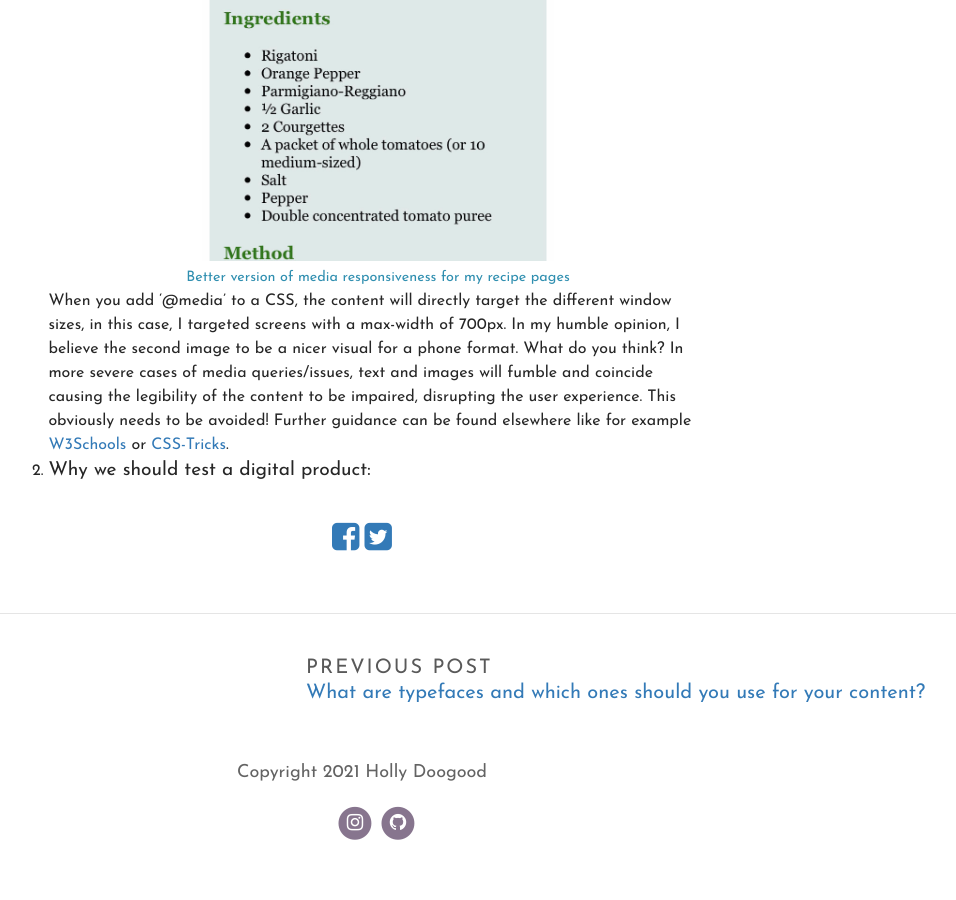
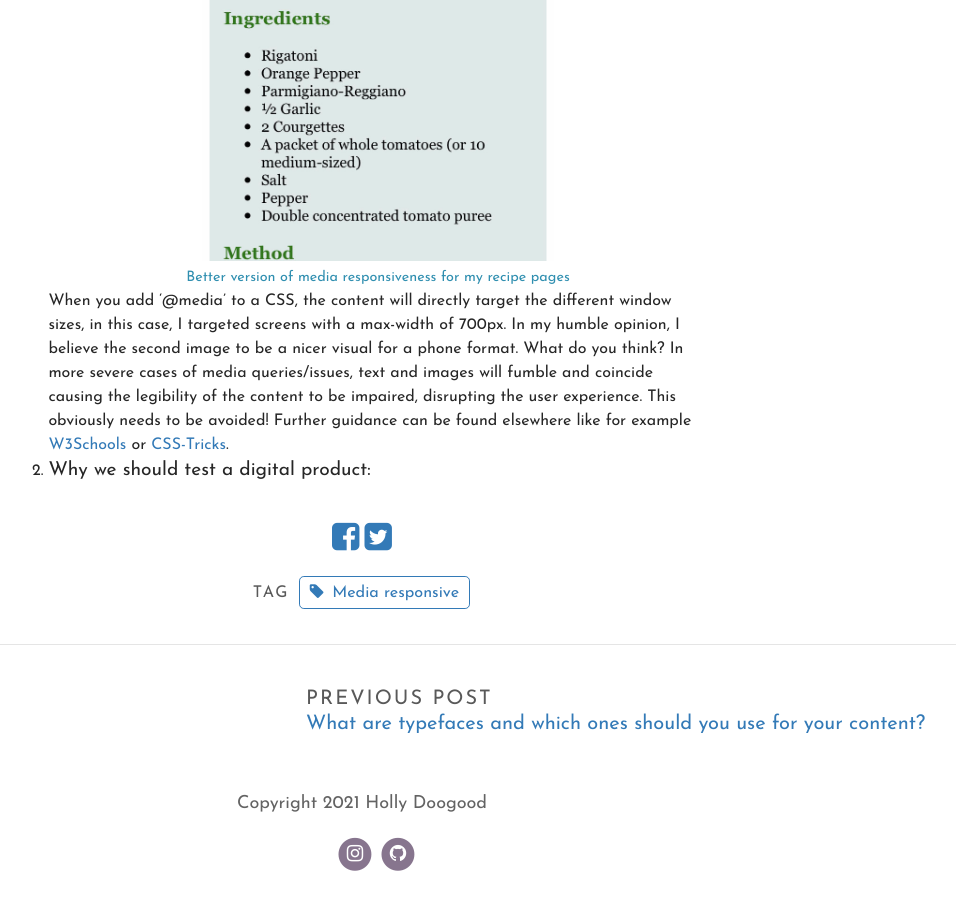
Before and after one commit to Hol1999/Hollyrecipewebsite, a Jekyll site: the page built from _posts/2021-02-26-why-a-digital-product-should-be-media-responsive-and-how-to-implement-this.md, in a window 1280 px wide and 900 px high, scrolled down 1861 px. Shown: the whole window, without its empty margins (278-1234 px from the left). Built offline with Jekyll 4.4.1, drawn with Linux system fonts in a browser that asks for light colours; some web fonts are replaced; before the commit the page ends 2730 px from its top, so only the background shows below that.

Commit message:
Update Post “2021-02-26-why-a-digital-product-should-be-media-responsive-and-how-to-implement-this”

```diff
--- a/_posts/2021-02-26-why-a-digital-product-should-be-media-responsive-and-how-to-implement-this.md
+++ b/_posts/2021-02-26-why-a-digital-product-should-be-media-responsive-and-how-to-implement-this.md
@@ -7,7 +7,7 @@ title_color: "#ffffff"
 caption: 27/2/21
 comments: false
 tags:
-  - ""
+  - Media responsive
 ---
 Hi friends, today I'll be focusing on why websites need to be responsive and why we should test a digital product?
 
```
